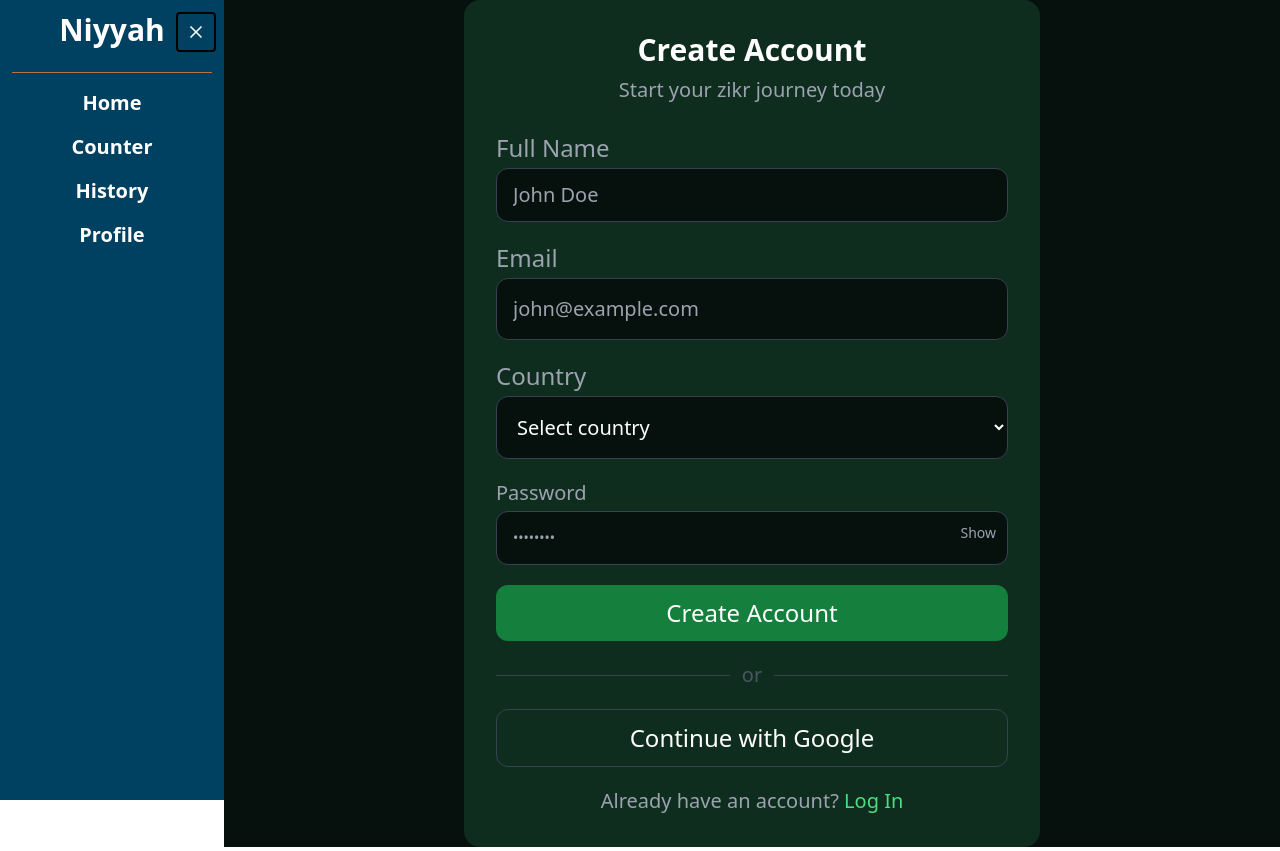
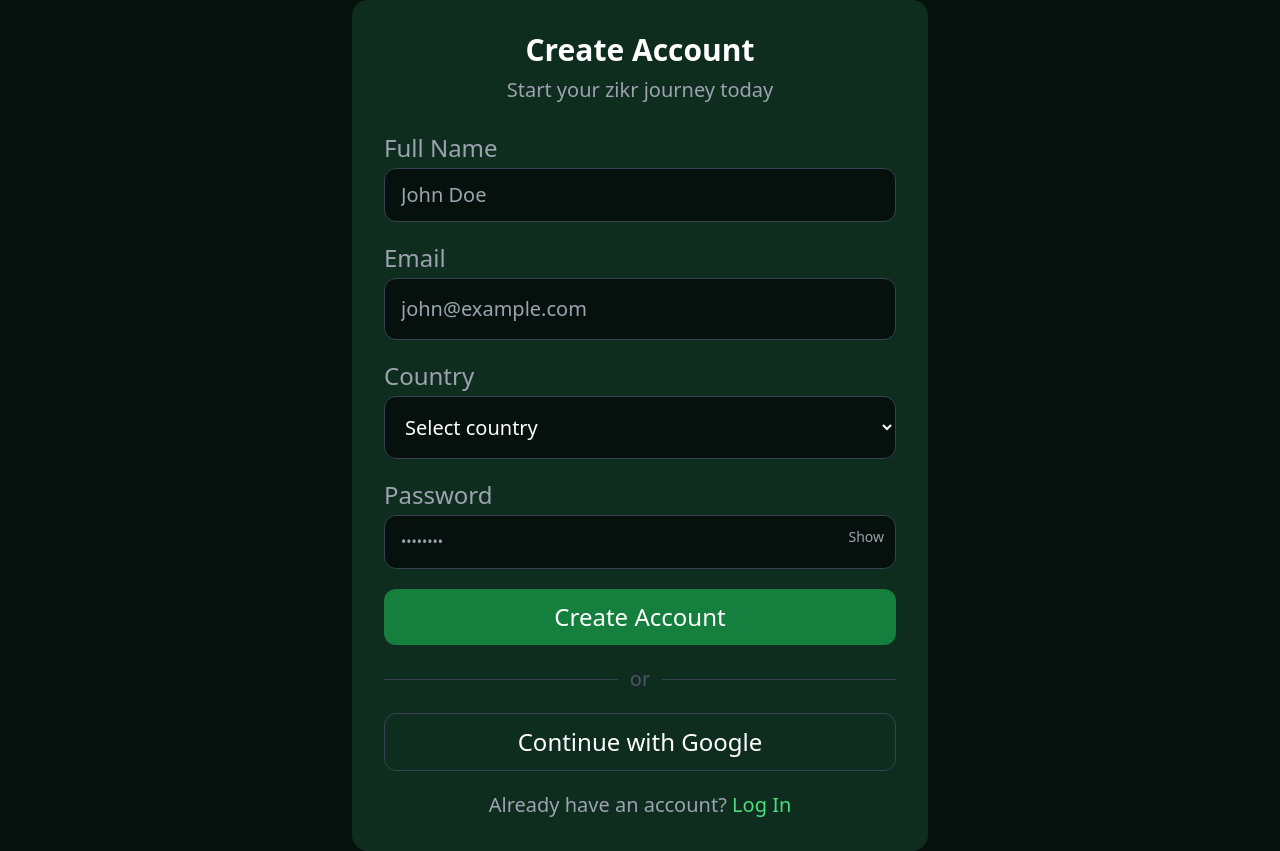
Before and after one commit to Zulkar-Jahin/Niyyah, a React (Vite) app: page /register in a window 1280 px wide. Built offline with nearby package versions, Linux system fonts and the light colour scheme.

Commit message:
fix: navbar hidden on login & register page.

```diff
--- a/src/App.jsx
+++ b/src/App.jsx
@@ -1,6 +1,6 @@
 import React from "react";
 import { useState } from "react";
-import { BrowserRouter, Routes, Route } from "react-router-dom";
+import { BrowserRouter, Routes, Route, useLocation } from "react-router-dom";
 import Home from "./pages/Home";
 import Profile from "./pages/profile";
 import Counter from "./pages/Counter";
@@ -9,23 +9,36 @@ import Navbar from "./components/Navbar";
 import Login from "./pages/Login";
 import Register from "./pages/Register";
 
+// Layout: control navbar visibility and content margin based on current route.
+function Layout({ children, isOpen, setIsOpen }) {
+  const location = useLocation();
+  const hideNavbar = ["/login", "/register"].includes(location.pathname);
+  return (
+    <div className="flex">
+      {!hideNavbar && <Navbar isOpen={isOpen} setIsOpen={setIsOpen} />}
+      <div
+        className={`flex-1 transitoin-all duration-300 ease-in-out ${
+          !hideNavbar && isOpen ? "lg:ml-56" : "ml-0"
+        }`}
+      >
+        {children}
+      </div>
+    </div>
+  );
+}
+
 function App() {
   const [selectedbtn, setSelectedbtn] = useState("");
   const [isOpen, setIsOpen] = useState(true);
 
   return (
     <BrowserRouter>
-      <div className="flex">
-        <Navbar isOpen={isOpen} setIsOpen={setIsOpen} />
-        <div className= {`flex-1 transition-all duration-500 ease-in-out ${isOpen ? "ml-56":"ml-0"} `} >
+      <Layout isOpen={isOpen} setIsOpen={setIsOpen} />
       <Routes>
         <Route
           path="/"
           element={
-                <Home
-                  selectedbtn={selectedbtn}
-                  setSelectedbtn={setSelectedbtn}
-                />
+            <Home selectedbtn={selectedbtn} setSelectedbtn={setSelectedbtn} />
           }
         />
         <Route
@@ -38,8 +51,6 @@ function App() {
         <Route path="/register" element={<Register />} />
         <Route />
       </Routes>
-        </div>
-      </div>
     </BrowserRouter>
   );
 }
--- a/src/components/Navbar.jsx
+++ b/src/components/Navbar.jsx
@@ -7,14 +7,14 @@ function Navbar({isOpen, setIsOpen}) {
       {/* hamburger menu button   */}
       <button
         onClick={() => setIsOpen(!isOpen)}
-        className={`bg-[rgb(0,64,96)] text-white font-semibold px-2 py-2 rounded border-2 border-black fixed top-3 left-44 z-10 ${isOpen ? "left-44" : "left-4"} `}
+        className={`bg-[rgb(0,64,96)] text-white font-semibold px-2 lg:px-3 py-2 lg:py-3 rounded border-2 border-black z-50 fixed top-3 ${isOpen ? "left-44" : "left-2"} `}
       >
         {isOpen ? <X size={20} /> : <Menu size={20} />}
       </button>
 
       {/* sidebar  */}
       <nav
-        className={`h-screen w-56 bg-[rgb(0,64,96)] flex flex-col gap-4 p-3 text-white font-semibold text-xl text-center boder-2 border-black transition-transform duration-450 ${
+        className={`h-screen w-56 bg-[rgb(0,64,96)] z-30 flex flex-col gap-4 p-3 text-white font-semibold text-xl text-center boder-2 border-black transition-transform duration-300 ${
           isOpen ? "translate-x-0" : "-translate-x-full"
         } fixed ` }
       >
--- a/src/pages/History.jsx
+++ b/src/pages/History.jsx
@@ -61,7 +61,7 @@ function History() {
 
       <div className="flex flex-col lg:flex-row gap-4">
         {/* CHART HERE  */}
-        <div className="bg-[rgb(1,66,82)] w-[full] lg:w-[50%] rounded-xl p-4 m-4">
+        <div className="bg-[rgb(1,66,82)] w-[full] lg:w-[50%] rounded-xl p-4 m-4 ">
           <div className="flex justify-between items-center mb-4">
             <p className="text-xs lg:text-3xl text-gray-400 mb-4">
               Daily activity (last 7 days)
--- a/src/pages/Register.jsx
+++ b/src/pages/Register.jsx
@@ -49,7 +49,7 @@ function Register() {
 
         {/* Password */}
         <div className="flex flex-col gap-1">
-          <label className="text-xs lg:text-xl text-gray-400">Password</label>
+          <label className="text-xs lg:text-2xl text-gray-400">Password</label>
           <div className="relative">
             <input
               type={showPassword ? "text" : "password"}
```
Lines whose indentation alone changed are shown as unchanged.
